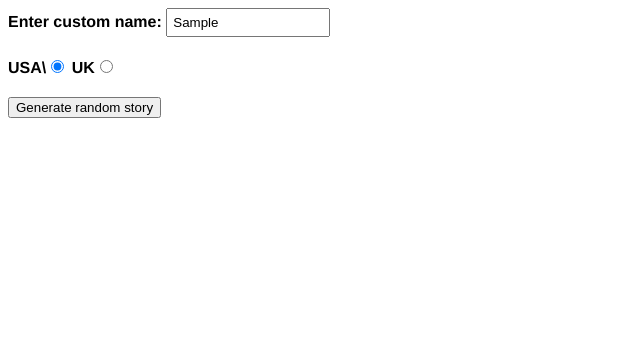
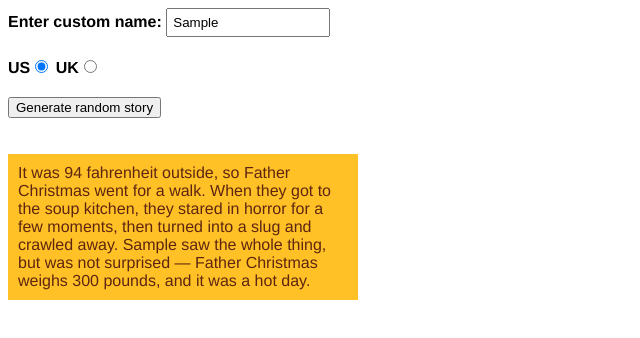
Before and after one commit to IvanJava/storyGen, a plain HTML site: page index.html in a window 1280 px wide. Both pictures are taken after typing "Sample" into the empty fields and a click on the button "Generate random story". Shown: the whole page, without its empty margins (0-640 px from the left). Drawn offline with Linux system fonts and the light colour scheme.

Commit message:
finnished

```diff
--- a/index.html
+++ b/index.html
@@ -43,7 +43,7 @@
       <input id="customname" type="text" placeholder="">
     </div>
     <div>
-      <label for="us">USA\</label><input id="us" type="radio" name="ukus" value="us" checked>
+      <label for="us">US</label><input id="us" type="radio" name="ukus" value="us" checked>
       <label for="uk">UK</label><input id="uk" type="radio" name="ukus" value="uk">
     </div>
     <div>
@@ -53,6 +53,6 @@
     <p class="story"></p>
 
 
-  <script src="main.js"></script>
+  <script type="text/javascript" src="main.js"></script>
   </body>
 </html>
--- a/main.js
+++ b/main.js
@@ -1,8 +1,48 @@
 const customName = document.getElementById('customname');
 const randomize = document.querySelector('.randomize');
 const story = document.querySelector('.story');
+
 
 function randomValueFromArray(array){
   const random = Math.floor(Math.random()*array.length);
   return array[random];
 }
+let storyText = 'It was 94 fahrenheit outside, so :insertx: went for a walk. When they got to :inserty:, they stared in horror for a few moments, then :insertz:. Bob saw the whole thing, but was not surprised — :insertx: weighs 300 pounds, and it was a hot day.'
+
+let insertX = ["Willy the Goblin", "Big Daddy", "Father Christmas"];
+let insertY = ['the soup kitchen',
+    'Disneyland',
+    'the White House'];
+let insertZ = ['spontaneously combusted',
+    'melted into a puddle on the sidewalk',
+    'turned into a slug and crawled away'];
+
+    randomize.addEventListener('click', result);
+
+function result() {
+    let newStory = storyText;
+    let xItem = randomValueFromArray(insertX);
+    let yItem = randomValueFromArray(insertY);
+    let zItem = randomValueFromArray(insertZ);
+
+    newStory = newStory.replace(":insertx:", xItem);
+    newStory = newStory.replace(":insertx:", xItem);
+    newStory = newStory.replace(":inserty:", yItem);
+    newStory = newStory.replace(":insertz:", zItem);
+
+  if(customName.value !== 'Bob') {
+    let name = customName.value;
+    newStory = newStory.replace("Bob", name);
+  }
+
+  if(document.getElementById("uk").checked) {
+    let weight = Math.round(300/14) + " stone";
+    let temperature =  Math.round((94 -32)/1.8) + ' centigrade';
+    newStory = newStory.replace('94 fahrenheit', temperature);
+    newStory = newStory.replace('300 pounds', weight);
+
+  }
+
+  story.textContent = newStory;
+  story.style.visibility = 'visible';
+}
```
